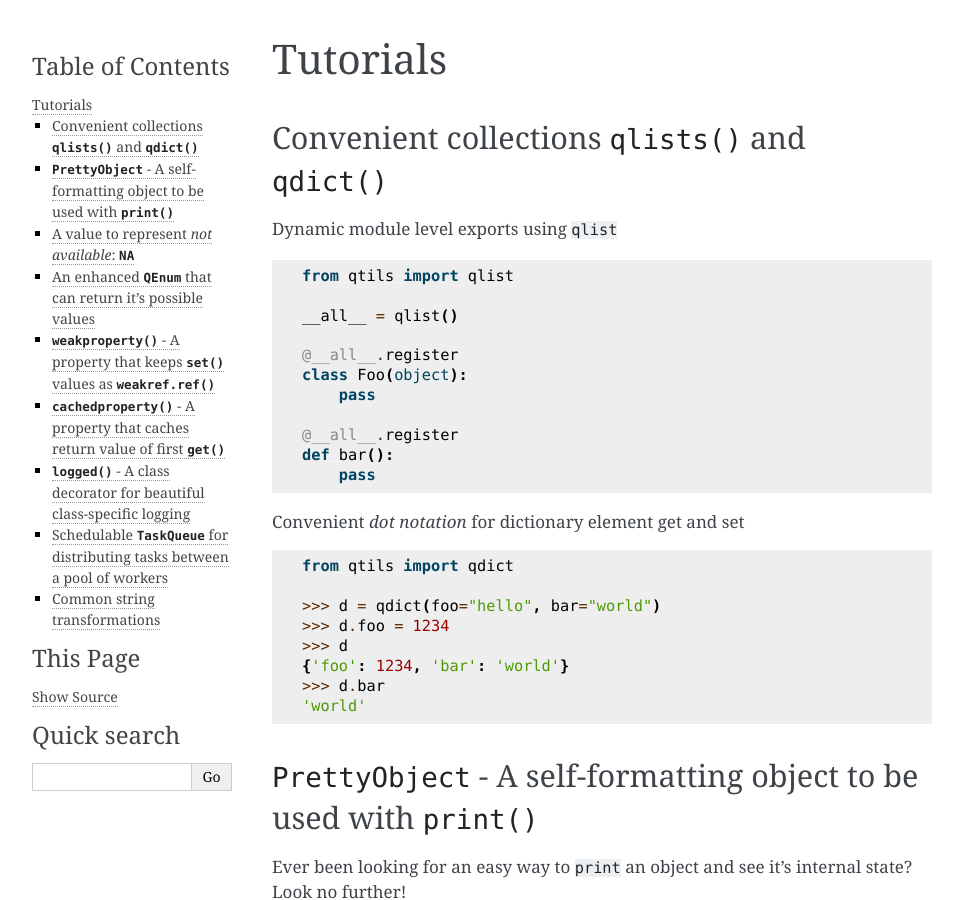
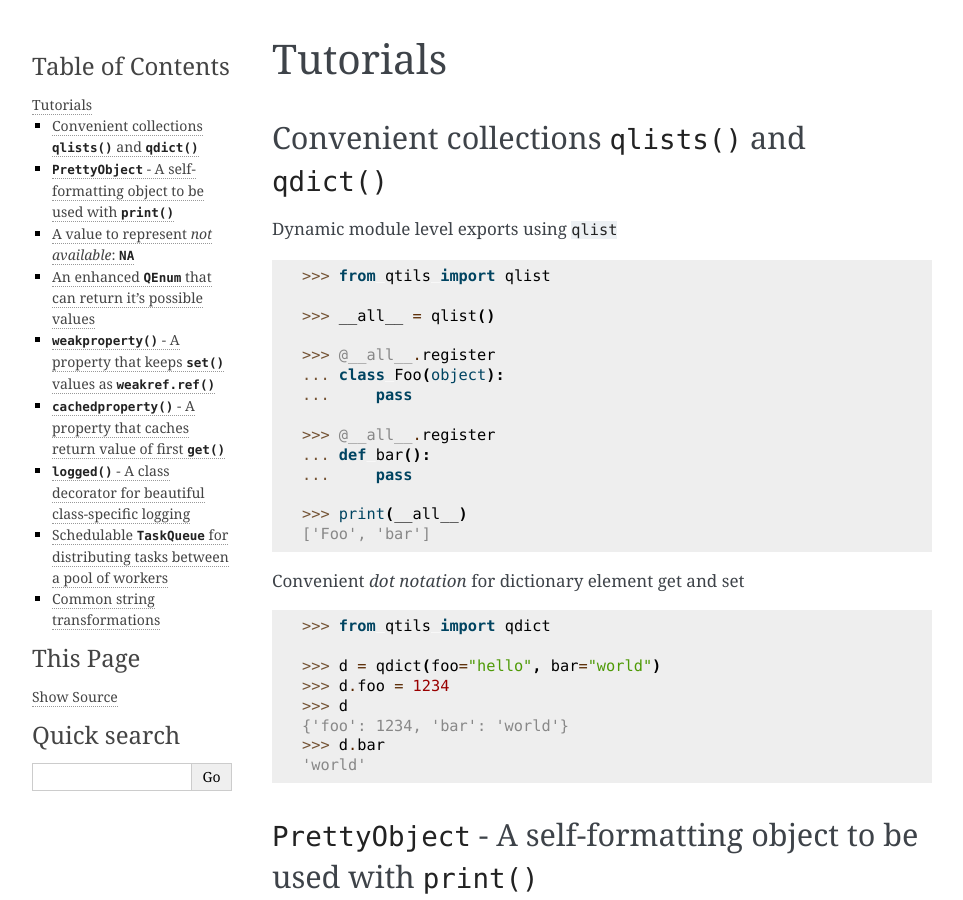
Before and after one commit to ultralightweight/qtils, a Sphinx documentation site: the page built from docs/tutorial/index.rst, in a window 1280 px wide and 900 px high. Shown: the whole window, without its empty margins (148-1111 px from the left). Built offline with Sphinx 7.4.7, drawn with Linux system fonts in a browser that asks for light colours.

```diff
--- a/docs/tutorial/index.rst
+++ b/docs/tutorial/index.rst
@@ -13,17 +13,20 @@ Dynamic module level exports using ``qlist``
 
 .. code-block:: python
 
-    from qtils import qlist
+    >>> from qtils import qlist
 
-    __all__ = qlist()
+    >>> __all__ = qlist()
 
-    @__all__.register
-    class Foo(object):
-        pass
+    >>> @__all__.register
+    ... class Foo(object):
+    ...     pass
 
-    @__all__.register
-    def bar():
-        pass
+    >>> @__all__.register
+    ... def bar():
+    ...     pass
+
+    >>> print(__all__)
+    ['Foo', 'bar']
 
 
 Convenient `dot notation` for dictionary element get and set
@@ -31,7 +34,7 @@ Convenient `dot notation` for dictionary element get and set
 
 .. code-block:: python
 
-    from qtils import qdict
+    >>> from qtils import qdict
 
     >>> d = qdict(foo="hello", bar="world")
     >>> d.foo = 1234
```
Also changed, not shown: other parts of docs/tutorial/index.rst (+1 -1 lines), README.rst (+59 -7 lines), 3 other files.
